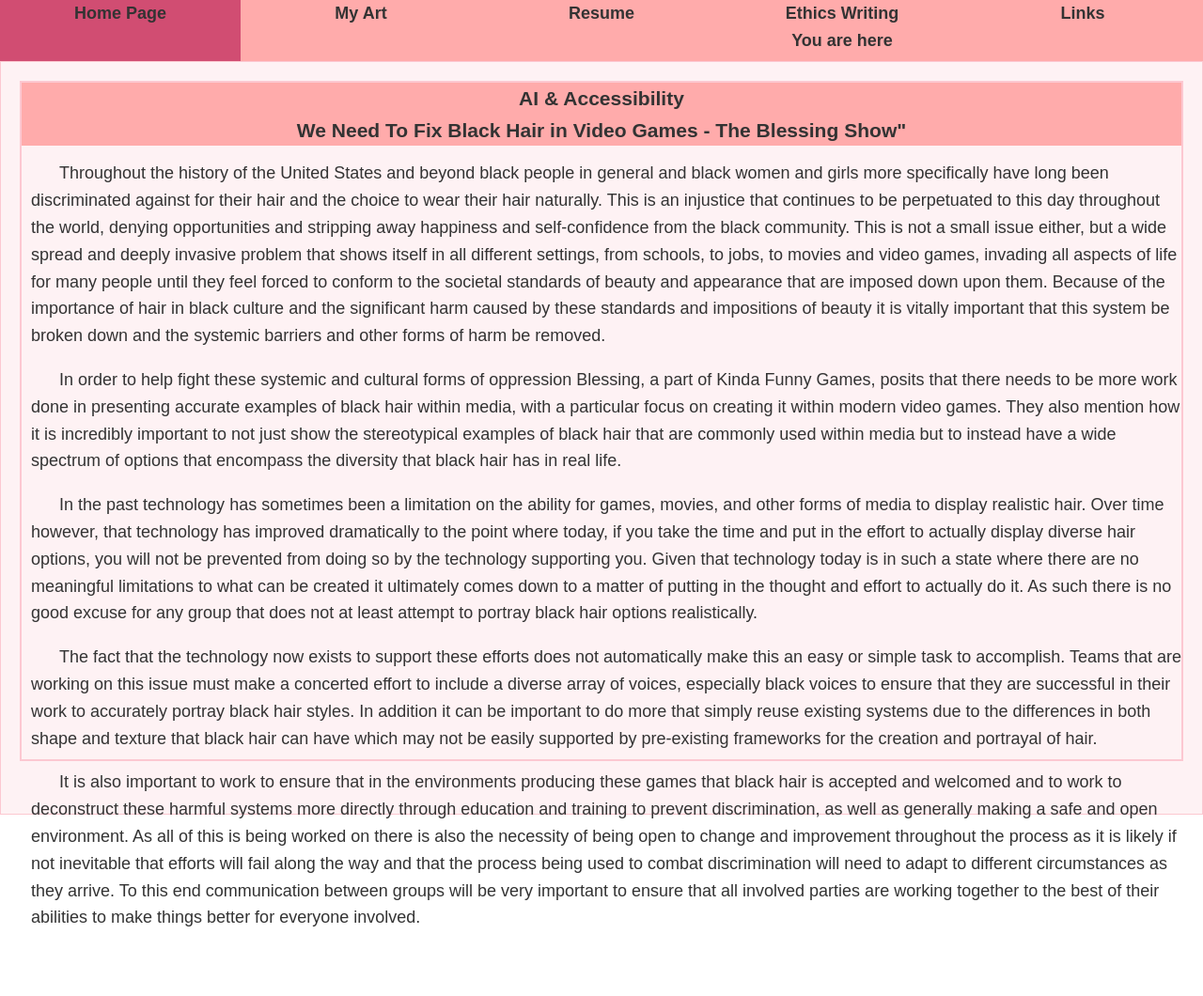
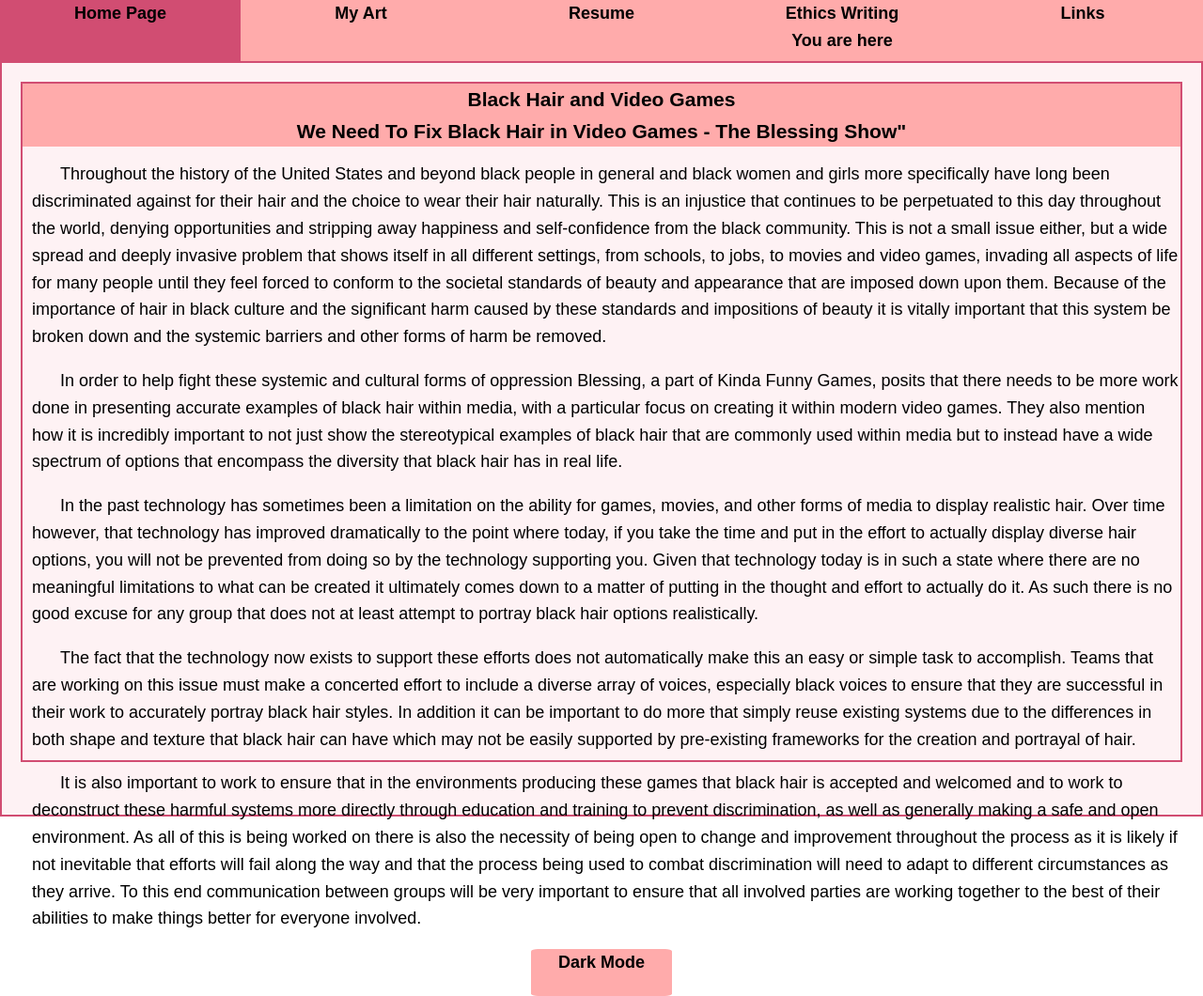
Before and after one commit to maretheu/maretheu.github.io, a plain HTML site: page kindafunny.html in a window 1280 px wide. Shown: the whole page at 94% size. Before the commit the page ends 991 px from the top, so only its background shows below. Drawn offline with Linux system fonts and the light colour scheme.

Commit message:
Update kindafunny.html

```diff
--- a/kindafunny.html
+++ b/kindafunny.html
@@ -5,13 +5,26 @@
   <meta name="viewport" content="width=device-width, initial-scale=1.0">
   <title>Alex Bamberger's Website</title>
   <style>
+    :root,
+    :root {
+      --select-color: #D14D72;
+      --menu-color: #FFABAB;
+      --background-color: #FEF2F4;
+      --text-color: black;
+    }
+    :root.dark {
+      --select-color: #0d1321;
+      --menu-color: #1d2d44;
+      --background-color: #364559;
+      --text-color: lightgrey;
+    }
 
     body {
       font-family: Arial, sans-serif;
       margin: 0;
       padding: 0;
       line-height: 1.6;
-      color: #333;
+      color: var(--text-color);
       font-size: 18px;
     }
 
@@ -20,7 +33,7 @@
       width: 100%;
       margin-top:0;
       margin-bottom: 0;
-      background-color: #FCC8D1;
+      background-color: var(--menu-color);
       display: table;
       clear: both;
     }
@@ -29,17 +42,17 @@
       height: 65px;
       width: 20%;
       text-align: center;
-      background-color: #FFABAB;
+      background-color: var(--menu-color);
     }
     h4 div:hover { /* Navigation Hover Effect */
-      background-color: #D14D72;
+      background-color: var(--select-color);
     }
 
     main { /* Lower half of page */
       display: flex;
       justify-content: space-between;
-      border: 1px solid #FCC8D1;
-      background-color: #FEF2F4;
+      border: 2px solid var(--select-color);
+      background-color: var(--background-color);
       margin-top: 0;
       height:100vh;
     }
@@ -47,21 +60,21 @@
     .writing { /* Writing box */
       margin:20px;
       height: 90%;
-      border: 2px solid #FCC8D1;
-      background-color: #FEF2F4;
+      border: 2px solid var(--select-color);
+      background-color: var(--background-color);
     }
     h3 { /* Writing header */
       margin-top:0;
       margin-bottom: 0;
       text-align: center;
-      background-color: #FFABAB;
+      background-color: var(--menu-color);
       width: 100%;
     }
     .link {
       margin: 0;
     }
     .link:hover {
-      background-color: #D14D72;
+      background-color: var(--select-color);
     }
     .content { /* Writing text box */
       text-indent: 30px;
@@ -69,7 +82,27 @@
       margin-top:15px;
     }
 
-  </style>
+    .themeButton {
+      width: 150px;
+      height: 50px;
+      position: sticky;
+      margin: 0 auto;
+      top: 90%;
+      font-weight: bold;
+      text-align: center;
+      border-radius: 5%;
+      background-color: var(--menu-color);
+    }
+    .themeButton:hover {
+      background-color: var(--select-color);
+    }
+
+    </style>
+    <script>
+     function toggleTheme() {
+      document.documentElement.classList.toggle('dark')
+    }
+    </script>
 </head>
 <body>
 
@@ -84,7 +117,7 @@
 
 <main>
   <section class="writing"> <!-- About Me -->
-    <h3>AI & Accessibility</h3>
+    <h3>Black Hair and Video Games</h3>
     <h3 onclick="window.location.href='https://www.youtube.com/watch?v=pepkcF9UXng'" class="link">We Need To Fix Black Hair in Video Games - The Blessing Show"</h3>
     <p class="content">
       Throughout the history of the United States and beyond black people in general and black women and girls more specifically have long been discriminated against for their hair and the choice to wear their hair naturally. This is an injustice that continues to be perpetuated to this day throughout the world, denying opportunities and stripping away happiness and self-confidence from the black community. This is not a small issue either, but a wide spread and deeply invasive problem that shows itself in all different settings, from schools, to jobs, to movies and video games, invading all aspects of life for many people until they feel forced to conform to the societal standards of beauty and appearance that are imposed down upon them. Because of the importance of hair in black culture and the significant harm caused by these standards and impositions of beauty it is vitally important that this system be broken down and the systemic barriers and other forms of harm be removed.
@@ -101,6 +134,7 @@
     <p class="content">
       It is also important to work to ensure that in the environments producing these games that black hair is accepted and welcomed and to work to deconstruct these harmful systems more directly through education and training to prevent discrimination, as well as generally making a safe and open environment. As all of this is being worked on there is also the necessity of being open to change and improvement throughout the process as it is likely if not inevitable that efforts will fail along the way and that the process being used to combat discrimination will need to adapt to different circumstances as they arrive. To this end communication between groups will be very important to ensure that all involved parties are working together to the best of their abilities to make things better for everyone involved.
     </p>
+    <div class="themeButton" onclick="toggleTheme()">Dark Mode</div>
   </section>
 </main>
 </body>
```
